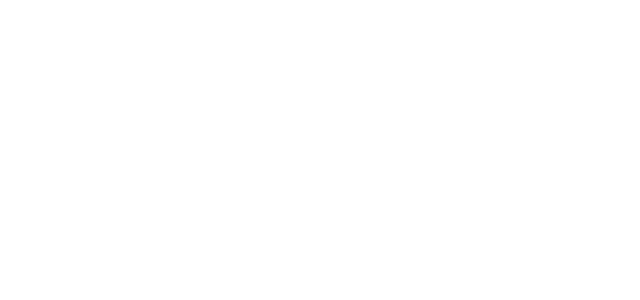
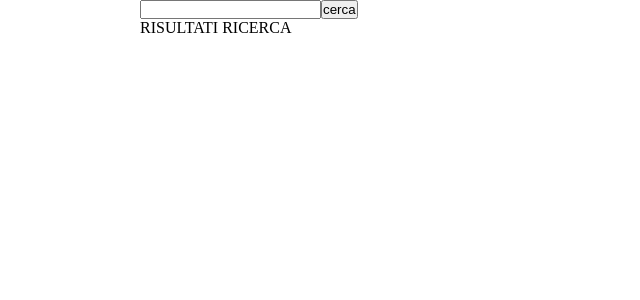
Before and after one commit to w3bd3v3lop3rNico/vite-boolflix, a Vue app: page / in a window 1280 px wide. Shown: the top 300 px of the page, without its empty margins (0-640 px from the left). Built offline with nearby package versions, Linux system fonts and the light colour scheme.

Commit message:
add store.js add components to Appvue add general.scss

```diff
--- a/src/App.vue
+++ b/src/App.vue
@@ -1,9 +1,34 @@
 <script>
+import AppHeader from './components/AppHeader.vue';
+import AppMain from './components/AppMain.Vue';
+import { store } from './store';
+import axios from 'axios';
+
+export default {
+  components: {
+    AppHeader,
+    AppMain,
+  },
+  data() {
+    return {}
+  },
+  methods: {
+  },
+  created() {
+
+  }
+}
 
 </script>
 
 <template>
+  <div class="container">
+    <AppHeader />
+    <AppMain />
+  </div>
+
 </template>
+<style lang="scss">
+  @use './styles/general.scss';
 
-<style>
 </style>
--- a/src/components/AppHeader.vue
+++ b/src/components/AppHeader.vue
@@ -2,7 +2,12 @@
 </script>
 
 <template>
+    <nav class="header-navbar">
+        <input type="text">
+        <button>cerca</button>
+
+    </nav>
 </template>
 
-<style scoped>
+<style lang="scss" scoped>
 </style>
--- a/src/components/AppMain.Vue
+++ b/src/components/AppMain.Vue
@@ -1,7 +1,6 @@
-<script>
-</script>
+<script></script>
 <template>
-
+    <div>RISULTATI RICERCA</div>
 </template>
-<style scoped>
+<style lang="scss" scoped>
 </style>
--- a/src/store.js
+++ b/src/store.js
@@ -0,0 +1,6 @@
+import { reactive } from 'vue';
+
+export const store = reactive({
+    movies: [],
+    series: [],
+})
--- a/src/styles/general.scss
+++ b/src/styles/general.scss
@@ -0,0 +1,32 @@
+* {
+    margin: 0;
+    padding: 0;
+    box-sizing: border-box;
+}
+
+ul, ol, menu {
+    list-style: none;
+}
+
+a {
+    color: currentColor;
+    text-decoration: none;
+}
+
+img {
+    max-width: 100%;
+}
+
+figure > img {
+    display: block;
+}
+
+.row {
+    display: flex;
+    flex-wrap: wrap;
+}
+
+.container {
+    max-width: 1000px;
+    margin: 0 auto;
+}
```
